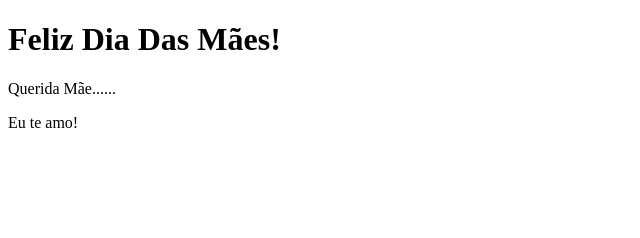
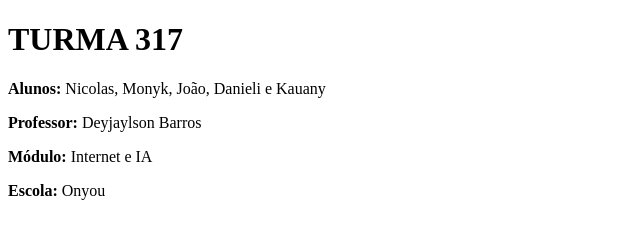
Before and after one commit to nickgomesaugusto-debug/Nick.github.io, a plain HTML site: page index.html in a window 1280 px wide. Shown: the whole page, without its empty margins (0-640 px from the left). Drawn offline with Linux system fonts and the light colour scheme.

Commit message:
Turma317paginaweb.html

```diff
--- a/index.html
+++ b/index.html
@@ -4,13 +4,16 @@
 <head>
 
 	<meta charset="UTF-8">
-  <title>Feliz Dia Das Mães!</title>
+  <title> TURMA 317 </title>
     </head>
 <body>
   <div class="card">
-    <h1>Feliz Dia Das Mães!</h1>
+    <h1> TURMA 317 </h1>
 
-    <p>Querida Mãe......</p>
+    <p> <b> Alunos: </b>
+      Nicolas, Monyk, João, Danieli e Kauany </p>
 
-    <p>Eu te amo!</p>
+    <p> <b> Professor: </b> Deyjaylson Barros </p>
+        <p> <b> Módulo: </b> Internet e IA </p>
+        <p> <b> Escola: </b> Onyou </p>
     </body>
```
